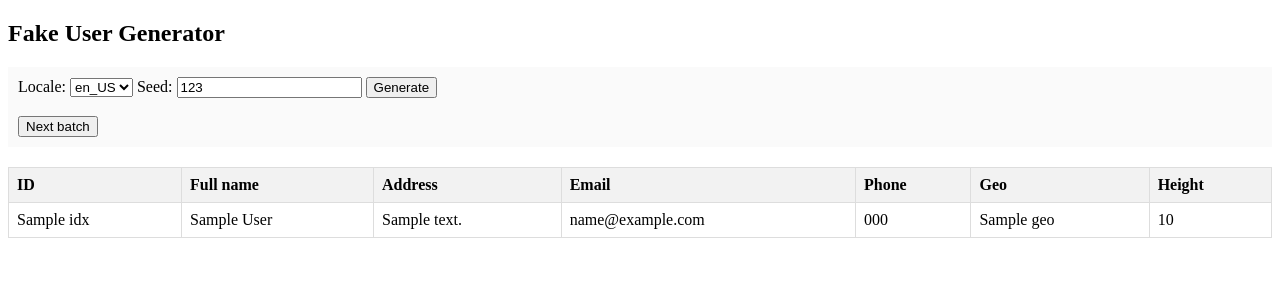
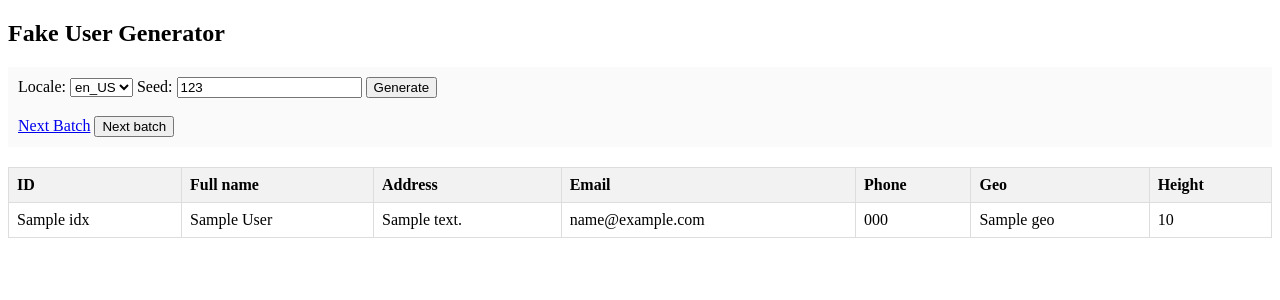
Before and after one commit to tolendi/task_6, a Flask app: page / in a window 1280 px wide. Shown: the top 300 px of the page. Run offline with Flask 3, Linux system fonts and the light colour scheme; a database or web service that is not in the repository returns one stand-in record (values such as "Sample title"); some libraries are stand-ins or nearby versions.

Commit message:
Update index.html

```diff
--- a/templates/index.html
+++ b/templates/index.html
@@ -29,7 +29,7 @@
         </form>
 
         <br>
-        <a href="/?locale={{ locale }}&seed={{ seed }}&batch={{ batch + 10 }}">
+        <a href="/?locale={{ locale }}&seed={{ seed }}&batch={{ batch + 1 }}">Next Batch</a>
             <button>Next batch</button>
         </a>
     </div>
```
